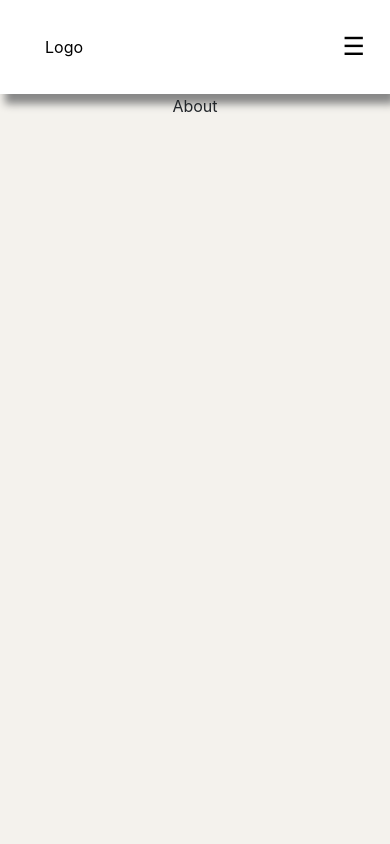
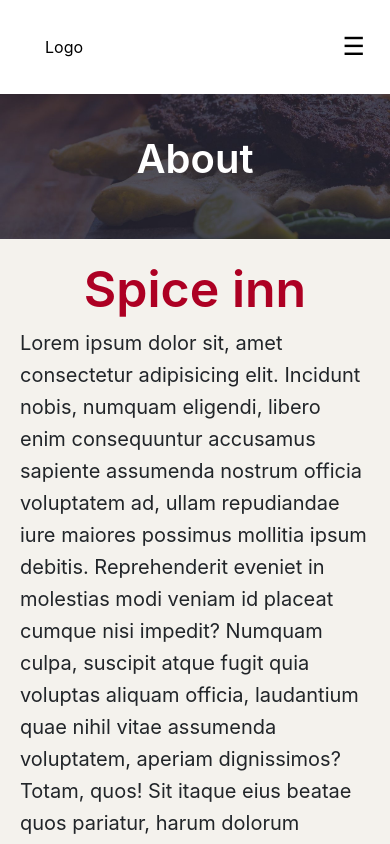
Before and after one commit to akshay2739/react-SpiceInn-Restaurant, a React (Create React App) app: page /about in a window 390 px wide. Shown: the top 844 px of the page. Built offline with nearby package versions, Linux system fonts and the light colour scheme.

Commit message:
About page done

```diff
--- a/src/App.css
+++ b/src/App.css
@@ -1,38 +0,0 @@
-.App {
-  text-align: center;
-}
-
-.App-logo {
-  height: 40vmin;
-  pointer-events: none;
-}
-
-@media (prefers-reduced-motion: no-preference) {
-  .App-logo {
-    animation: App-logo-spin infinite 20s linear;
-  }
-}
-
-.App-header {
-  background-color: #282c34;
-  min-height: 100vh;
-  display: flex;
-  flex-direction: column;
-  align-items: center;
-  justify-content: center;
-  font-size: calc(10px + 2vmin);
-  color: white;
-}
-
-.App-link {
-  color: #61dafb;
-}
-
-@keyframes App-logo-spin {
-  from {
-    transform: rotate(0deg);
-  }
-  to {
-    transform: rotate(360deg);
-  }
-}
--- /dev/null
+++ b/src/components/About/About.css
@@ -0,0 +1,38 @@
+.page-name{
+    background-image: url("../../assets/images/img-03.jpg");
+    background-size: cover;
+    color: white;
+    height: 145px;
+    display: flex;
+    justify-content: center;
+    align-items: center;
+  }
+.page-name p{
+    font-size: 40px;
+    font-weight: 600;
+  }
+
+.about-wrapper{
+    width: 60%;
+    margin-left: 20%;
+    text-align: left;
+}
+
+.about-wrapper h1{
+    color: #ad0023;
+    font-size: 50px;
+    font-weight: 600;
+}
+
+.about-wrapper p {
+    font-size: 20px;
+}
+
+@media only screen and (max-width:768px){
+    .about-wrapper{
+        width: 100%;
+        margin: 0;
+        padding: 20px;
+        line-height: 2rem;
+    }
+}
--- a/src/components/About/About.js
+++ b/src/components/About/About.js
@@ -1,11 +1,22 @@
 import React, { Component } from 'react'
+import './About.css'
 
 export default class About extends Component {
     render() {
         return (
             <div>
-                <p>About</p>
+                <div className="page-name">
+                  <p>About</p>
+                </div>
+                <div className="about-wrapper">
+                    <h1>Spice inn</h1>
+                    <p>Lorem ipsum dolor sit, amet consectetur adipisicing elit. Incidunt nobis, numquam eligendi, libero enim consequuntur accusamus sapiente assumenda nostrum officia voluptatem ad, ullam repudiandae iure maiores possimus mollitia ipsum debitis.
+                        Reprehenderit eveniet in molestias modi veniam id placeat cumque nisi impedit? Numquam culpa, suscipit atque fugit quia voluptas aliquam officia, laudantium quae nihil vitae assumenda voluptatem, aperiam dignissimos? Totam, quos!
+                        Sit itaque eius beatae quos pariatur, harum dolorum voluptates non ratione vitae, deserunt, doloremque eos? Sint laudantium repudiandae illo rem aliquid dicta perspiciatis, perferendis facilis? At dolorem ut distinctio esse?
+                        Nostrum esse, modi tempore culpa voluptas optio voluptatibus magni saepe necessitatibus, minus iure corrupti, earum provident ipsam fuga asperiores. Ipsa sapiente ut temporibus odio hic delectus exercitationem consequatur facere incidunt?</p>
+                    </div>
             </div>
+
         )
     }
 }
--- /dev/null
+++ b/src/components/Contact/Contact.css
@@ -0,0 +1,13 @@
+.page-name{
+    background-image: url("../../assets/images/img-03.jpg");
+    background-size: cover;
+    color: white;
+    height: 145px;
+    display: flex;
+    justify-content: center;
+    align-items: center;
+  }
+  .page-name p{
+    font-size: 40px;
+    font-weight: 600;
+  }
--- a/src/components/Contact/Contact.js
+++ b/src/components/Contact/Contact.js
@@ -4,7 +4,9 @@ export default class Contact extends Component {
     render() {
         return (
             <div>
-                <p>Contact</p>
+                <div className="page-name">
+                  <p>Contact us</p>
+                </div>
             </div>
         )
     }
--- a/src/components/Gallary/Card.js
+++ b/src/components/Gallary/Card.js
@@ -9,8 +9,8 @@ class Card extends Component {
                 <div class="card">
                     <div class="card_image"><img src={image} /></div>
                     <div class="card_content">
-                        <h2 class="card_title">Card Grid Layout</h2>
-                        <p class="card_text">Demo of pixel perfect pure CSS simple responsive card grid layout</p>
+                        <h2 class="card_title">Hello world</h2>
+                        <p class="card_text">Blah blah blah blah blah blah</p>
                     </div>
                 </div>
             </li>
--- a/src/components/Gallary/Gallary.css
+++ b/src/components/Gallary/Gallary.css
@@ -1,3 +1,17 @@
+.page-name{
+  background-image: url("../../assets/images/img-03.jpg");
+  background-size: cover;
+  color: white;
+  height: 145px;
+  display: flex;
+  justify-content: center;
+  align-items: center;
+}
+.page-name p{
+  font-size: 40px;
+  font-weight: 600;
+}
+
 .main{
     max-width: 1200px;
     margin: 0 auto;
--- a/src/components/Gallary/Gallary.js
+++ b/src/components/Gallary/Gallary.js
@@ -6,6 +6,9 @@ export default class Gallary extends Component {
     render() {
         return (
             <div>
+                <div className="page-name">
+                  <p>Gallary</p>
+                </div>
                 <ul className="cards">
                     <Card />
                     <Card />
@@ -15,7 +18,7 @@ export default class Gallary extends Component {
                     <Card />
                     <Card />
                     <Card />
-                    <Card /><Card />
+                    <Card />
                     <Card />
                     <Card />
                     <Card />
--- a/src/components/Menu/types/FoodItem.css
+++ b/src/components/Menu/types/FoodItem.css
@@ -15,6 +15,8 @@
 	height: 150px;
 	border-radius: 50%;
 }
+
+
 
 .food-card-header{
 	display: flex;
```
